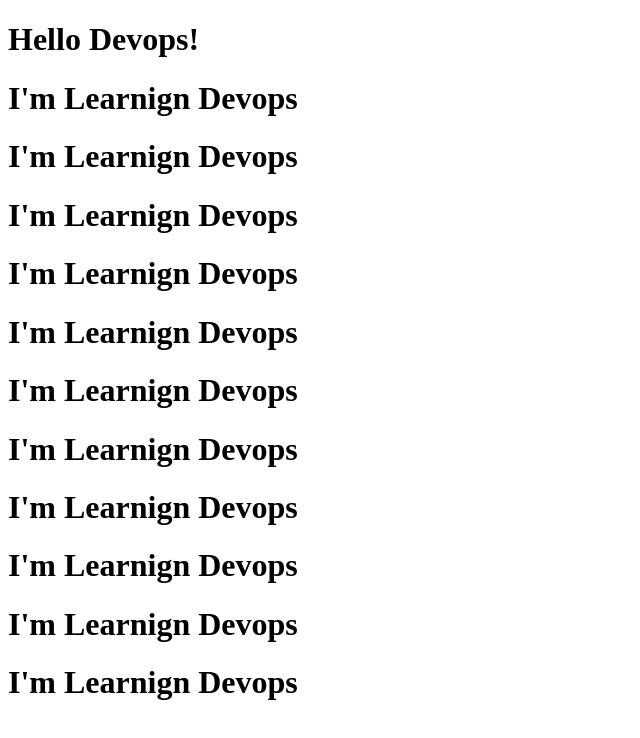
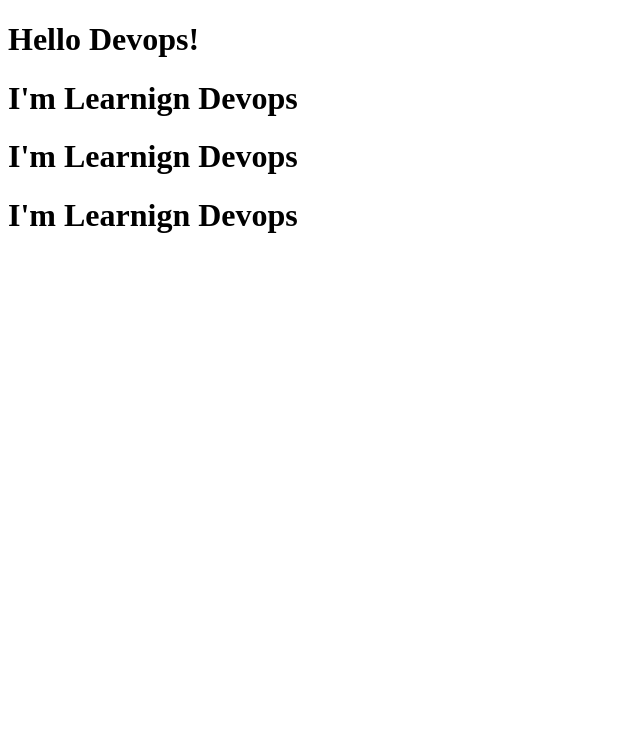
Before and after one commit to Davzong/week2, a plain HTML site: page index.html in a window 1280 px wide. Shown: the whole page, without its empty margins (0-640 px from the left). Drawn offline with Linux system fonts and the light colour scheme.

Commit message:
Revert "index1"
This reverts commit 959ef73fd60e3725c727256c2aed5f1ba04293ec.

```diff
--- a/index.html
+++ b/index.html
@@ -11,14 +11,6 @@
     <div>
         <h1>I'm Learnign Devops</h1>
         <h1>I'm Learnign Devops</h1>
-        <h1>I'm Learnign Devops</h1>
-        <h1>I'm Learnign Devops</h1>
-        <h1>I'm Learnign Devops</h1>
-        <h1>I'm Learnign Devops</h1>
-        <h1>I'm Learnign Devops</h1>
-        <h1>I'm Learnign Devops</h1>
-        <h1>I'm Learnign Devops</h1>
-        <h1>I'm Learnign Devops</h1>
 
     </div>
 </body>
```
